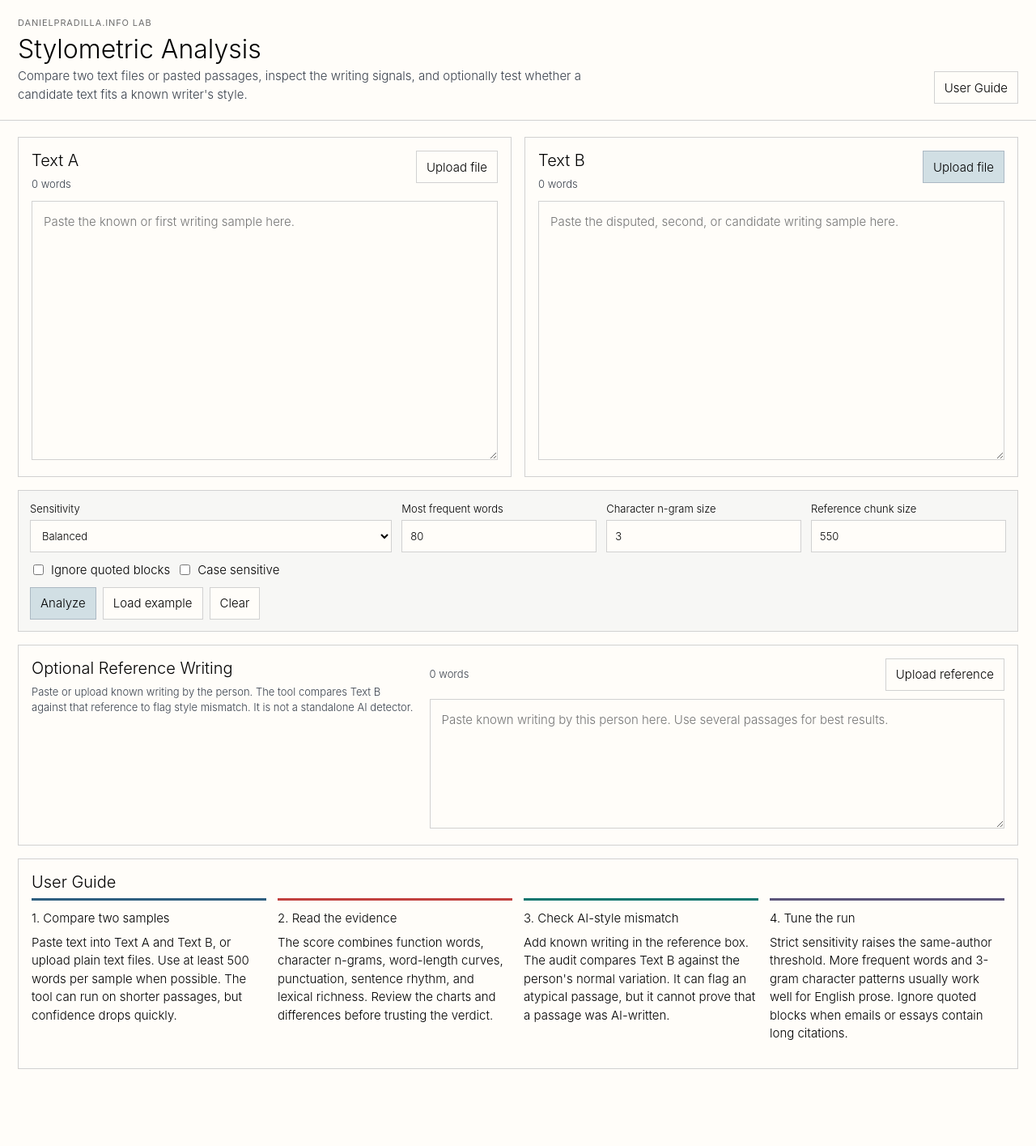
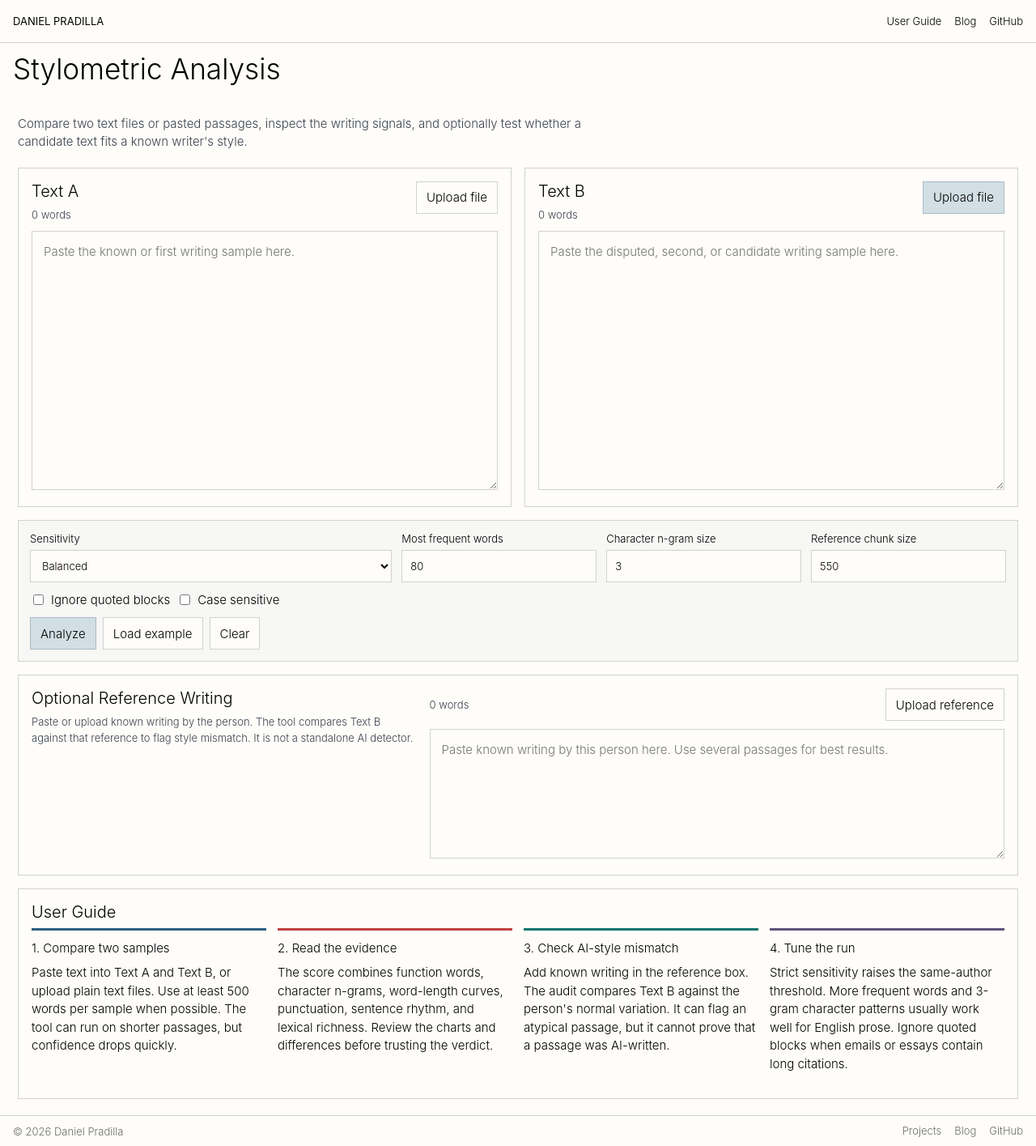
Before and after one commit to danielpradilla/stylometric-analysis, a website with bundled scripts: page index.html in a window 1280 px wide. Shown: the whole page at 81% size. Before the commit the page ends 1340 px from the top, so only its background shows below. Built offline with nearby package versions, Linux system fonts and the light colour scheme.

Commit message:
Adopt danielpradilla-app-style site navigation header and footer
Add the two-row .dp-navbar/.dp-project-header pattern: a small
uppercase "Daniel Pradilla" site bar linking to /projects/, with
User Guide, Blog, and GitHub links, collapsing to a native <details>
hamburger menu below 600px. Move the descriptive lede paragraph out
of the header and into the page body, where it now reads as intro
copy above the compare panels. Add the site's first footer, matching
.dp-footer (Projects/Blog/GitHub).

```diff
--- a/index.html
+++ b/index.html
@@ -17,18 +17,31 @@
   <script type="module" src="./app.mjs?v=20260913" data-cfasync="false"></script>
 </head>
 <body>
-  <header class="topbar">
-    <div>
-      <p class="eyebrow">DanielPradilla.info lab</p>
+  <header>
+    <div class="dp-navbar">
+      <a class="dp-navbar-brand" href="/projects/">Daniel Pradilla</a>
+      <nav class="dp-navbar-links" aria-label="Site navigation">
+        <a href="#guide">User Guide</a>
+        <a href="/blog/">Blog</a>
+        <a href="https://github.com/danielpradilla/stylometric-analysis">GitHub</a>
+      </nav>
+      <details class="dp-navbar-menu">
+        <summary aria-label="Menu">&#9776;</summary>
+        <nav aria-label="Site navigation (mobile)">
+          <a href="#guide">User Guide</a>
+          <a href="/blog/">Blog</a>
+          <a href="https://github.com/danielpradilla/stylometric-analysis">GitHub</a>
+        </nav>
+      </details>
+    </div>
+    <div class="dp-project-header">
       <h1>Stylometric Analysis</h1>
-      <p class="lede">Compare two text files or pasted passages, inspect the writing signals, and optionally test whether a candidate text fits a known writer's style.</p>
     </div>
-    <nav class="nav-actions" aria-label="Project links">
-      <a href="#guide">User Guide</a>
-    </nav>
   </header>
 
   <main>
+    <p class="lede">Compare two text files or pasted passages, inspect the writing signals, and optionally test whether a candidate text fits a known writer's style.</p>
+
     <section class="workspace" aria-label="Text comparison inputs">
       <article class="input-panel">
         <div class="panel-heading">
@@ -213,5 +226,13 @@
       </div>
     </section>
   </main>
+  <footer class="dp-footer">
+    <span>&copy; 2026 Daniel Pradilla</span>
+    <nav aria-label="Footer navigation">
+      <a href="/projects/">Projects</a>
+      <a href="/blog/">Blog</a>
+      <a href="https://github.com/danielpradilla/stylometric-analysis">GitHub</a>
+    </nav>
+  </footer>
 </body>
 </html>
--- a/styles.css
+++ b/styles.css
@@ -57,8 +57,7 @@ textarea {
 }
 
 button,
-.file-button,
-.nav-actions a {
+.file-button {
   min-height: 40px;
   display: inline-flex;
   align-items: center;
@@ -75,8 +74,7 @@ button,
 }
 
 button:hover,
-.file-button:hover,
-.nav-actions a:hover {
+.file-button:hover {
   border-color: var(--muted);
   background: var(--paper-soft);
 }
@@ -128,7 +126,9 @@ select {
 
 button:focus-visible,
 .file-button:focus-within,
-.nav-actions a:focus-visible,
+.dp-navbar a:focus-visible,
+.dp-navbar-menu summary:focus-visible,
+.dp-footer a:focus-visible,
 select:focus-visible,
 input:focus-visible,
 textarea:focus-visible {
@@ -177,24 +177,15 @@ p {
   line-height: 1.5;
 }
 
-main,
-.topbar {
+main {
   max-width: 1480px;
   margin: 0 auto;
   padding: 20px 22px;
 }
 
-.topbar {
-  display: grid;
-  grid-template-columns: minmax(0, 1fr) auto;
-  gap: 18px;
-  align-items: end;
-  border-bottom: 1px solid var(--line);
-}
-
 .lede {
   max-width: 760px;
-  margin-bottom: 0;
+  margin-bottom: 20px;
   color: var(--muted);
 }
 
@@ -209,7 +200,6 @@ main,
   text-transform: uppercase;
 }
 
-.nav-actions,
 .button-row,
 .toggle-row,
 .status-row {
@@ -219,6 +209,76 @@ main,
   align-items: center;
 }
 
+.dp-navbar {
+  height: 53px;
+  display: flex;
+  align-items: center;
+  justify-content: space-between;
+  padding: 0;
+  font-size: var(--font-sm);
+  border-bottom: 1px solid var(--line);
+}
+
+.dp-navbar-brand {
+  padding-left: 16px;
+  color: inherit;
+  font-weight: 400;
+  text-transform: uppercase;
+  text-decoration: none;
+}
+
+.dp-navbar-links {
+  display: flex;
+  flex-wrap: wrap;
+  gap: 16px;
+  padding-right: 16px;
+}
+
+.dp-navbar-menu {
+  display: none;
+  padding-right: 16px;
+}
+
+.dp-navbar nav a,
+.dp-footer nav a {
+  color: inherit;
+  text-decoration: none;
+  border-bottom: 1px solid transparent;
+}
+
+.dp-navbar nav a:hover,
+.dp-footer nav a:hover {
+  border-bottom-color: currentColor;
+}
+
+.dp-project-header {
+  padding: 14px 16px 18px;
+}
+
+.dp-project-header h1 {
+  margin: 0;
+  font-size: clamp(1.5rem, 3vw, 2.2rem);
+  font-weight: 300;
+  line-height: 1.05;
+}
+
+.dp-footer {
+  display: flex;
+  flex-wrap: wrap;
+  align-items: center;
+  justify-content: space-between;
+  gap: 14px;
+  padding: 10px 16px;
+  color: var(--secondary);
+  font-size: var(--font-sm);
+  border-top: 1px solid var(--line);
+}
+
+.dp-footer nav {
+  display: flex;
+  flex-wrap: wrap;
+  gap: 16px;
+}
 .workspace {
   display: grid;
   grid-template-columns: repeat(2, minmax(0, 1fr));
@@ -543,13 +603,56 @@ tbody tr:last-child td {
   }
 }
 
+@media (max-width: 600px) {
+  .dp-navbar .dp-navbar-links {
+    display: none;
+  }
+
+  .dp-navbar-brand,
+  .dp-navbar-menu {
+    transform: translateY(-5px);
+  }
+
+  .dp-navbar-menu {
+    position: relative;
+    display: block;
+  }
+
+  .dp-navbar-menu summary {
+    width: 36px;
+    height: 32px;
+    display: flex;
+    align-items: center;
+    justify-content: center;
+    list-style: none;
+    cursor: pointer;
+    border: 1px solid var(--line);
+  }
+
+  .dp-navbar-menu summary::-webkit-details-marker {
+    display: none;
+  }
+
+  .dp-navbar-menu nav {
+    position: absolute;
+    z-index: 1;
+    top: calc(100% + 4px);
+    right: 0;
+    display: flex;
+    flex-direction: column;
+    gap: 10px;
+    min-width: 160px;
+    padding: 12px 16px;
+    background: var(--paper);
+    border: 1px solid var(--line);
+  }
+}
+
 @media (max-width: 760px) {
-  main,
-  .topbar {
+  main {
     padding: 16px;
   }
 
-  .topbar,
   .workspace,
   .control-cluster,
   .results-grid,
```
